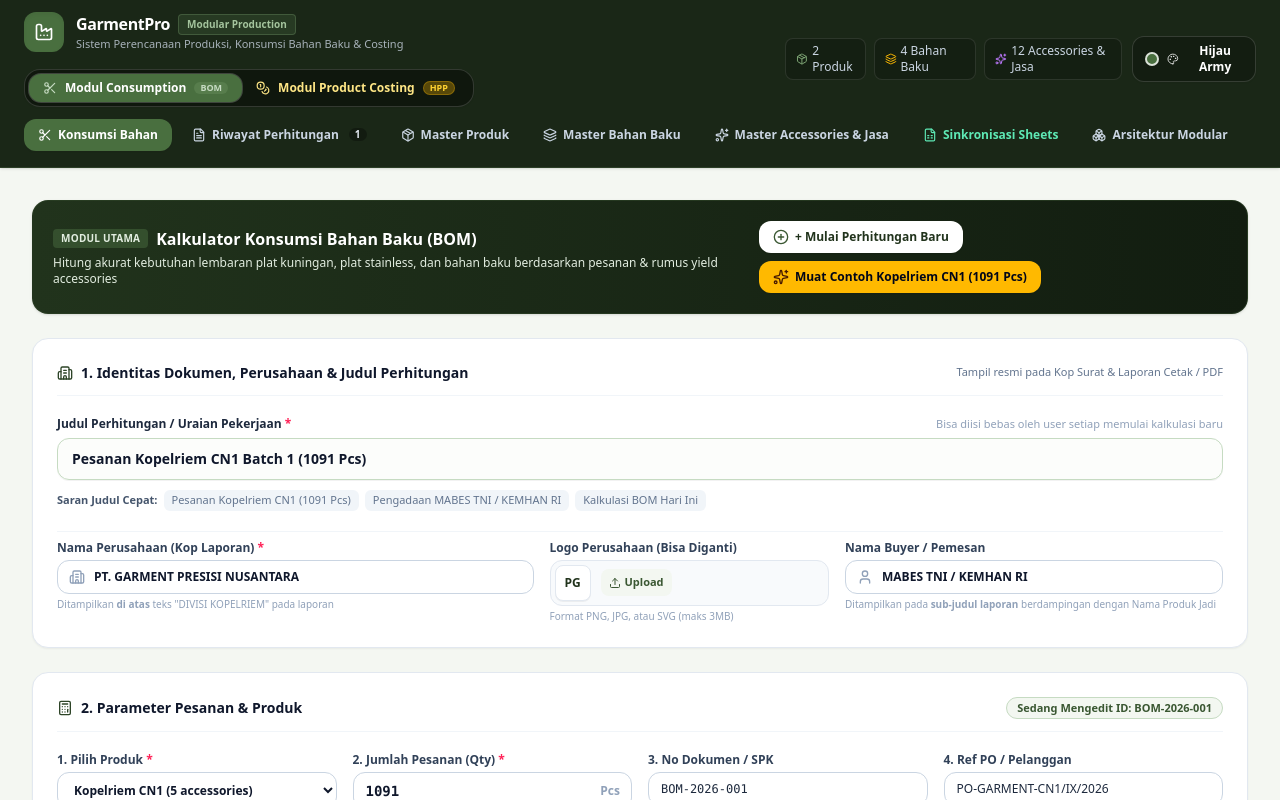
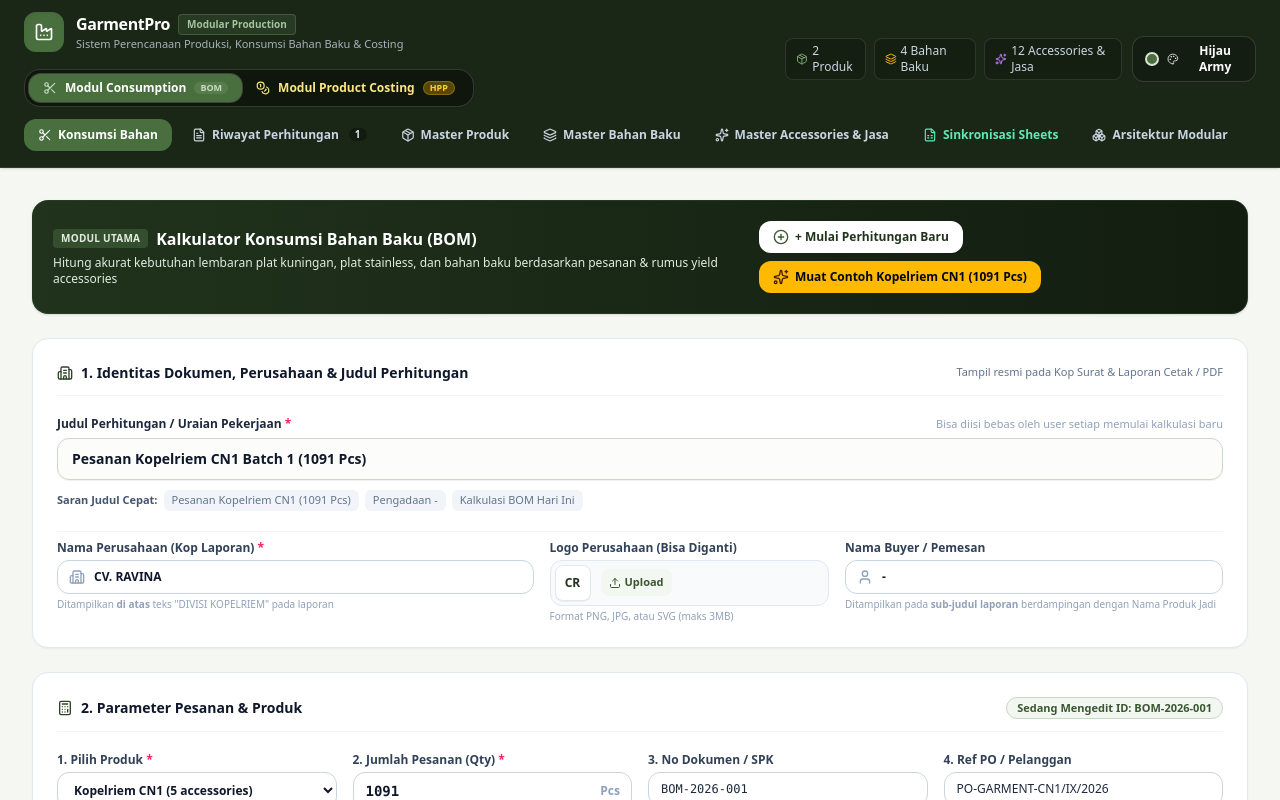
Before and after one commit to fsinamo/Bill-of-Material, a React (Vite) app: page / in a window 1280 px wide. Shown: the top 800 px of the page. Built offline with nearby package versions, Linux system fonts and the light colour scheme.

Commit message:
chore: update default company profile to CV. RAVINA
Replace default company name and buyer placeholders with CV. RAVINA and generic values across components and configuration files.

```diff
--- a/src/components/ConsumptionCalculator.tsx
+++ b/src/components/ConsumptionCalculator.tsx
@@ -73,13 +73,13 @@ export const ConsumptionCalculator: React.FC<ConsumptionCalculatorProps> = ({
     initialCalculation?.title || 'Pesanan Kopelriem CN1 Batch 1 (1091 Pcs)'
   );
   const [companyName, setCompanyName] = useState<string>(
-    initialCalculation?.companyName || savedCompanyProfile.companyName || 'PT. GARMENT PRESISI NUSANTARA'
+    initialCalculation?.companyName || savedCompanyProfile.companyName || 'CV. RAVINA'
   );
   const [companyLogo, setCompanyLogo] = useState<string>(
     initialCalculation?.companyLogo || savedCompanyProfile.companyLogo || ''
   );
   const [buyerName, setBuyerName] = useState<string>(
-    initialCalculation?.buyerName || savedCompanyProfile.defaultBuyerName || 'MABES TNI / KEMHAN RI'
+    initialCalculation?.buyerName || savedCompanyProfile.defaultBuyerName || '-'
   );
   const [customerOrPoRef, setCustomerOrPoRef] = useState<string>(
     initialCalculation?.customerOrPoRef || 'PO-GARMENT-CN1/IX/2026'
@@ -121,9 +121,9 @@ export const ConsumptionCalculator: React.FC<ConsumptionCalculatorProps> = ({
       setOrderQuantity(initialCalculation.orderQuantity);
       setCalculationNumber(initialCalculation.calculationNumber);
       setTitle(initialCalculation.title);
-      setCompanyName(initialCalculation.companyName || savedCompanyProfile.companyName || 'PT. GARMENT PRESISI NUSANTARA');
+      setCompanyName(initialCalculation.companyName || savedCompanyProfile.companyName || 'CV. RAVINA');
       setCompanyLogo(initialCalculation.companyLogo || savedCompanyProfile.companyLogo || '');
-      setBuyerName(initialCalculation.buyerName || savedCompanyProfile.defaultBuyerName || 'MABES TNI / KEMHAN RI');
+      setBuyerName(initialCalculation.buyerName || savedCompanyProfile.defaultBuyerName || '-');
       setCustomerOrPoRef(initialCalculation.customerOrPoRef || '');
       setCalculationDate(initialCalculation.calculationDate);
       setNotes(initialCalculation.notes || '');
@@ -296,7 +296,7 @@ export const ConsumptionCalculator: React.FC<ConsumptionCalculatorProps> = ({
       id: idToUse || activeCalculationId || `calc-${Date.now()}`,
       calculationNumber: numberToUse || calculationNumber,
       title: title.trim() || `${currentProduct?.name || 'Produk'} - ${orderQuantity} Pcs`,
-      companyName: companyName.trim() || 'PT. GARMENT PRESISI NUSANTARA',
+      companyName: companyName.trim() || 'CV. RAVINA',
       companyLogo: companyLogo || '',
       buyerName: buyerName.trim() || '-',
       productId: currentProduct?.id || '',
@@ -535,7 +535,7 @@ export const ConsumptionCalculator: React.FC<ConsumptionCalculatorProps> = ({
                 type="text"
                 value={companyName}
                 onChange={(e) => handleCompanyNameChange(e.target.value)}
-                placeholder="PT. GARMENT PRESISI NUSANTARA"
+                placeholder="CV. RAVINA"
                 className="w-full rounded-xl border border-slate-300 pl-9 pr-3 py-2 font-bold text-slate-900 focus:border-blue-600 outline-hidden"
               />
             </div>
--- a/src/components/PrintReportModal.tsx
+++ b/src/components/PrintReportModal.tsx
@@ -158,7 +158,7 @@ export const PrintReportModal: React.FC<PrintReportModalProps> = ({
   // Editable header fields directly in report
   const [modalCompanyLogo, setModalCompanyLogo] = useState<string>(calculation.companyLogo || '');
   const [modalCompanyName, setModalCompanyName] = useState<string>(
-    calculation.companyName || 'PT. GARMENT PRESISI NUSANTARA'
+    calculation.companyName || 'CV. RAVINA'
   );
   const [modalBuyerName, setModalBuyerName] = useState<string>(calculation.buyerName || '');
 
@@ -455,7 +455,7 @@ export const PrintReportModal: React.FC<PrintReportModalProps> = ({
   const handleDownloadCsv = () => {
     let csvContent = 'data:text/csv;charset=utf-8,';
     csvContent += `LAPORAN KEBUTUHAN KONSUMSI BAHAN BAKU\n`;
-    csvContent += `Nama Perusahaan,${modalCompanyName || 'PT. GARMENT PRESISI NUSANTARA'}\n`;
+    csvContent += `Nama Perusahaan,${modalCompanyName || 'CV. RAVINA'}\n`;
     csvContent += `Divisi,DIVISI KOPELRIEM\n`;
     csvContent += `Judul Perhitungan,${calculation.title || calculation.productName}\n`;
     csvContent += `No Dokumen,${calculation.calculationNumber}\n`;
@@ -738,7 +738,7 @@ export const PrintReportModal: React.FC<PrintReportModalProps> = ({
 
                       <div>
                         <div className="text-base sm:text-lg font-black tracking-wide text-blue-950 uppercase">
-                          {modalCompanyName || 'PT. GARMENT PRESISI NUSANTARA'}
+                          {modalCompanyName || 'CV. RAVINA'}
                         </div>
                         <h1 className="text-xs sm:text-sm font-bold tracking-tight text-slate-700 uppercase">
                           DIVISI KOPELRIEM
@@ -779,7 +779,7 @@ export const PrintReportModal: React.FC<PrintReportModalProps> = ({
                       )}
                       <div>
                         <div className="text-sm font-black tracking-wide text-blue-950 uppercase">
-                          {modalCompanyName || 'PT. GARMENT PRESISI NUSANTARA'}
+                          {modalCompanyName || 'CV. RAVINA'}
                         </div>
                         <div className="text-[11px] font-bold text-slate-700 uppercase">
                           DIVISI KOPELRIEM • LEMBAR {page.pageNumber} DARI {page.totalPages}
--- a/src/components/ProductCostingView.tsx
+++ b/src/components/ProductCostingView.tsx
@@ -77,7 +77,7 @@ export const ProductCostingView: React.FC<ProductCostingViewProps> = ({
   );
   const [title, setTitle] = useState<string>('Analisis HPP Accessories & Jasa');
   const [buyerName, setBuyerName] = useState<string>(
-    companyProfile.defaultBuyerName || 'MABES TNI / KEMHAN RI'
+    companyProfile.defaultBuyerName || '-'
   );
   const [calculationDate, setCalculationDate] = useState<string>(
     new Date().toISOString().split('T')[0]
@@ -527,7 +527,7 @@ export const ProductCostingView: React.FC<ProductCostingViewProps> = ({
   const handleExportCsv = () => {
     let csv = 'data:text/csv;charset=utf-8,';
     csv += `LAPORAN PRODUCT COSTING (HPP ACCESSORIES & JASA)\n`;
-    csv += `Perusahaan,${companyProfile.companyName || 'PT. GARMENT PRESISI NUSANTARA'}\n`;
+    csv += `Perusahaan,${companyProfile.companyName || 'CV. RAVINA'}\n`;
     csv += `No Dokumen Costing,${costingNumber}\n`;
     csv += `Nama Produk,${currentProduct?.name}\n`;
     csv += `Kode Produk,${currentProduct?.code}\n`;
@@ -581,12 +581,12 @@ export const ProductCostingView: React.FC<ProductCostingViewProps> = ({
     pdf.setFont('helvetica', 'bold');
     pdf.setFontSize(13);
     pdf.setTextColor(20, 30, 60);
-    pdf.text(companyProfile.companyName || 'PT. GARMENT PRESISI NUSANTARA', margin, y);
+    pdf.text(companyProfile.companyName || 'CV. RAVINA', margin, y);
     y += 5;
 
     pdf.setFontSize(9.5);
     pdf.setTextColor(80, 80, 80);
-    pdf.text('LEMBAR PRODUCT COSTING • HPP KOMPONEN ACCESSORIES & BIAYA JASA', margin, y);
+    pdf.text('PRODUCT COSTING • HPP KOMPONEN ACCESSORIES & BIAYA JASA', margin, y);
     y += 4;
     pdf.setDrawColor(20, 30, 60);
     pdf.setLineWidth(0.6);
--- a/src/data/defaultData.ts
+++ b/src/data/defaultData.ts
@@ -1,9 +1,9 @@
 import { Product, RawMaterial, Accessory, CalculationRecord } from '../types';
 
 export const companyProfile = {
-  companyName: 'PT. GARMENT PRESISI NUSANTARA',
+  companyName: 'CV. RAVINA',
   companyAddress: 'Kawasan Industri Tekstil & Perlengkapan Militer, Bandung, Jawa Barat',
-  defaultBuyerName: 'MABES TNI / KEMHAN RI',
+  defaultBuyerName: '-',
   phone: '(022) 8765-4321',
   email: 'info@garmentpro.co.id',
 };
@@ -241,8 +241,8 @@ export const INITIAL_CALCULATIONS: CalculationRecord[] = [
     id: 'calc-po-cn1-1091',
     calculationNumber: 'BOM-2026-001',
     title: 'Pesanan Kopelriem CN1 Batch 1 (1091 Pcs)',
-    companyName: 'PT. GARMENT PRESISI NUSANTARA',
-    buyerName: 'MABES TNI / KEMHAN RI',
+    companyName: 'CV. RAVINA',
+    buyerName: '-',
     productId: 'prod-kopel-cn1',
     productName: 'Kopelriem CN1',
     orderQuantity: 1091,
--- a/src/services/storageService.ts
+++ b/src/services/storageService.ts
@@ -39,9 +39,9 @@ export const storageService = {
     const raw = localStorage.getItem(KEYS.COMPANY_PROFILE);
     if (!raw) {
       const defaultProfile: CompanyProfile = {
-        companyName: 'PT. GARMENT PRESISI NUSANTARA',
+        companyName: 'CV. RAVINA',
         companyLogo: '',
-        defaultBuyerName: 'MABES TNI / KEMHAN RI',
+        defaultBuyerName: '-',
       };
       this.saveCompanyProfile(defaultProfile);
       return defaultProfile;
@@ -50,9 +50,9 @@ export const storageService = {
       return JSON.parse(raw);
     } catch {
       return {
-        companyName: 'PT. GARMENT PRESISI NUSANTARA',
+        companyName: 'CV. RAVINA',
         companyLogo: '',
-        defaultBuyerName: 'MABES TNI / KEMHAN RI',
+        defaultBuyerName: '-',
       };
     }
   },
```
Also changed, not shown: vite.config.ts (+2 -3 lines), 2 other files (tests, documents, lock files or other folders).
